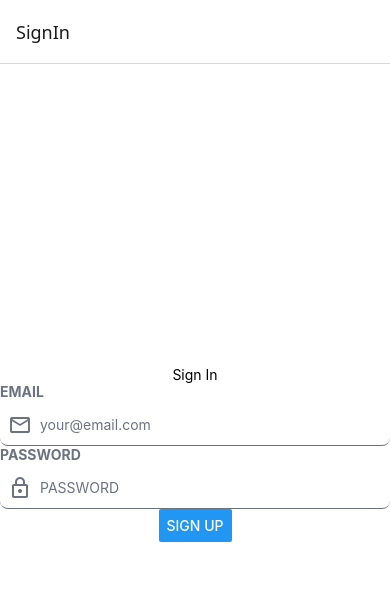
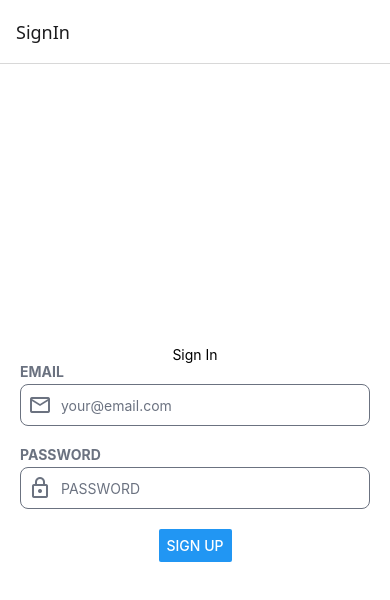
Before and after one commit to rbdus0715/photo-share-app-frontend, a React Native app: screen / in a window 390 px wide. Shown: the top 600 px of the page. Built offline with nearby package versions, Linux system fonts and the light colour scheme.

Commit message:
Feat: Input styles 넘겨주기

```diff
--- a/src/components/Input/Input.tsx
+++ b/src/components/Input/Input.tsx
@@ -37,7 +37,7 @@ export const InputTypeProps = {
 } as const;
 
 const Input = forwardRef<TextInput, InputProp>(
-  ({ inputType, ...props }, ref) => {
+  ({ inputType, styles, ...props }, ref) => {
     const {
       title,
       placeholder,
@@ -50,11 +50,12 @@ const Input = forwardRef<TextInput, InputProp>(
     const [isFocused, setIsFocused] = useState(false);
 
     return (
-      <View style={styles.container}>
+      <View style={[defaultStyles.container, styles?.container]}>
         <Text
           style={[
-            styles.title,
+            defaultStyles.title,
             { color: value || isFocused ? PRIMARY.DEFAULT : GRAY.DARK },
+            styles?.title,
           ]}
         >
           {title}
@@ -72,14 +73,15 @@ const Input = forwardRef<TextInput, InputProp>(
             autoCapitalize="none"
             autoCorrect={false}
             style={[
-              styles.input,
+              defaultStyles.input,
               {
                 borderColor: value || isFocused ? PRIMARY.DEFAULT : GRAY.DARK,
                 color: value || isFocused ? PRIMARY.DEFAULT : GRAY.DARK,
               },
+              styles?.input,
             ]}
           />
-          <View style={styles.icon}>
+          <View style={[defaultStyles.icon, styles?.icon]}>
             <MaterialCommunityIcons
               name={isFocused ? active : inactive}
               size={24}
@@ -92,7 +94,7 @@ const Input = forwardRef<TextInput, InputProp>(
   }
 );
 
-const styles = StyleSheet.create({
+const defaultStyles = StyleSheet.create({
   container: {
     width: "100%",
   },
--- a/src/screens/SignInScreen.tsx
+++ b/src/screens/SignInScreen.tsx
@@ -18,12 +18,14 @@ const SignInScreen = () => {
         returnKeyType={ReturnKeyTypes.NEXT}
         value={email}
         onChangeText={(text) => setEmail(text.trim())}
+        styles={inputStyles}
       />
       <Input
         inputType={InputType.PASSWORD}
         returnKeyType={ReturnKeyTypes.DONE}
         value={password}
         onChangeText={(text) => setPassword(text.trim())}
+        styles={inputStyles}
       />
       <Button
         title="Sign Up"
@@ -41,4 +43,9 @@ const styles = StyleSheet.create({
   },
 });
 
+const inputStyles = StyleSheet.create({
+  container: { marginBottom: 20, paddingHorizontal: 20 },
+  input: { borderWidth: 1 },
+});
+
 export default SignInScreen;
```
Also changed, not shown: src/components/Input/Input.type.ts (+9 -1 lines).
